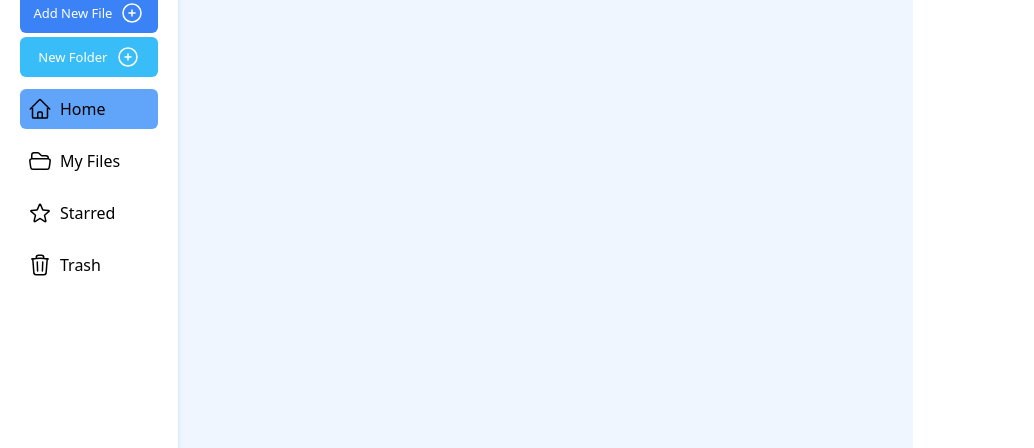
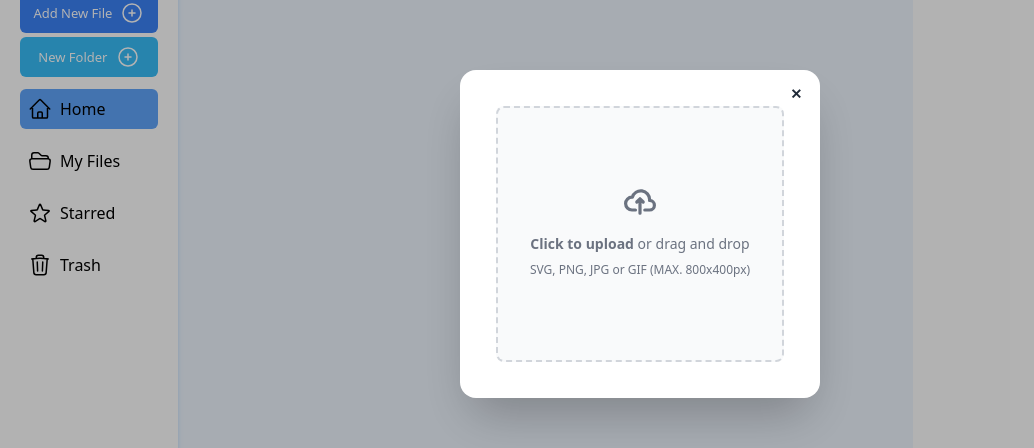
Before and after one commit to yashrajoria/Cloud-File-Manager, a Next.js app: page /folder/1 in a window 1280 px wide. Both pictures are taken after a click on the button "Add New File". Shown: the part 166-614 px from the top of the page, without its empty margins (0-1034 px from the left). Built offline with nearby package versions, Linux system fonts and the light colour scheme; no server answers.

Commit message:
added file upload functionality

```diff
--- /dev/null
+++ b/components/File/UploadFile.js
@@ -0,0 +1,118 @@
+import { doc, getFirestore, setDoc } from "firebase/firestore";
+import React, { useContext } from "react";
+import { app } from "../../Config/FirebaseConfig";
+import { useSession } from "next-auth/react";
+import { ParentFolderIdContext } from "@/Context/ParentFolderIdContext";
+import { ShowToastContext } from "@/Context/ShowToastContext";
+import { getDownloadURL, getStorage, ref, uploadBytes } from "firebase/storage";
+function UploadFileModal({ closeModal }) {
+  const { data: session } = useSession();
+  const { parentFolderId, setParentFolderId } = useContext(
+    ParentFolderIdContext
+  );
+  const { showToastMsg, setShowToastMsg } = useContext(ShowToastContext);
+  //!TODO:Change docId
+  const docId = Date.now();
+  const db = getFirestore(app);
+  const storage = getStorage(app);
+
+  // const onFileUpload = async (file) => {
+  //   // if (file) {
+  //   //   if (file?.size > 1000000) {
+  //   //     setShowToastMsg("File is too large");
+  //   //     return;
+  //   //   }
+  //   // const fileRef = ref(storage, "file/" + file.name);
+
+  //   // uploadBytes(fileRef, file)
+  //   //   .then((snapshot) => {
+  //   //     console.log("Uploaded a blob or file!");
+  //   //   })
+  //   // .then((resp) => {
+  //   //   getDownloadURL(fileRef).then(async (downloadURL) => {
+  //   // console.log("File available at", downloadURL);
+  //   console.log(file);
+  //   await setDoc(doc(db, "files", docId.toString()), {
+  //     name: file.name,
+  //     type: file.name.split(".")[1],
+  //     size: file.size,
+  //     modifiedAt: file.lastModified,
+  //     createdBy: session.user.email,
+  //     parentFolderId: parentFolderId,
+  //     imageUrl: " downloadURL",
+  //     // id: docId,
+  //   });
+  //   // closeModal(true);
+  //   // setShowToastMsg("File Uploaded Successfully!");
+  //   // });
+  //   // });
+  //   // }
+  // };
+
+  //!TODO:Add proper comments and explaination
+  const onFileUpload = async (file) => {
+    console.log(file);
+    await setDoc(doc(db, "files", docId.toString()), {
+      name: file.name,
+      type: file.name.split(".")[1],
+      size: file.size,
+      modifiedAt: file.lastModified,
+      createdBy: session.user.email,
+      parentFolderId: parentFolderId,
+      imageUrl: "./folder.png",
+      // id: docId,
+    });
+    closeModal(true);
+    setShowToastMsg("File Uploaded Successfully");
+  };
+  return (
+    <div>
+      <form method="dialog" className="modal-box p-9 items-center w-[360px]">
+        <button className="btn btn-sm btn-circle btn-ghost absolute right-2 top-2">
+          ✕
+        </button>
+        <div
+          className="w-full items-center
+        flex flex-col justify-center gap-3"
+        >
+          <div className="flex items-center justify-center w-full">
+            <label className="flex flex-col items-center justify-center w-full h-64 border-2 border-gray-300 border-dashed rounded-lg cursor-pointer bg-gray-50 dark:hover:bg-bray-800 dark:bg-gray-700 hover:bg-gray-100 dark:border-gray-600 dark:hover:border-gray-500 dark:hover:bg-gray-600">
+              <div className="flex flex-col items-center justify-center pt-5 pb-6">
+                <svg
+                  className="w-8 h-8 mb-4 text-gray-500 dark:text-gray-400"
+                  aria-hidden="true"
+                  xmlns="http://www.w3.org/2000/svg"
+                  fill="none"
+                  viewBox="0 0 20 16"
+                >
+                  <path
+                    stroke="currentColor"
+                    strokeLinecap="round"
+                    strokeLinejoin="round"
+                    strokeWidth="2"
+                    d="M13 13h3a3 3 0 0 0 0-6h-.025A5.56 5.56 0 0 0 16 6.5 5.5 5.5 0 0 0 5.207 5.021C5.137 5.017 5.071 5 5 5a4 4 0 0 0 0 8h2.167M10 15V6m0 0L8 8m2-2 2 2"
+                  />
+                </svg>
+                <p className="mb-2 text-sm text-gray-500 dark:text-gray-400">
+                  <span className="font-semibold">Click to upload</span> or drag
+                  and drop
+                </p>
+                <p className="text-xs text-gray-500 dark:text-gray-400">
+                  SVG, PNG, JPG or GIF (MAX. 800x400px)
+                </p>
+              </div>
+              <input
+                id="dropzone-file"
+                type="file"
+                className="hidden"
+                onChange={(e) => onFileUpload(e.target.files[0])}
+              />
+            </label>
+          </div>
+        </div>
+      </form>
+    </div>
+  );
+}
+
+export default UploadFileModal;
--- a/components/SidebarNav.js
+++ b/components/SidebarNav.js
@@ -2,6 +2,7 @@
 import React, { useState } from "react";
 import menu from "../data/menu";
 import CreateFolder from "./Folder/CreateFolder";
+import UploadFile from "./File/UploadFile";
 function SidebarNav() {
   const [activeIndex, setActiveIndex] = useState(0);
 
@@ -10,7 +11,10 @@
       <div className="flex justify-center">
         <Image alt="logo" src="/logo1.svg" width={120} height={90} />
       </div>
-      <button className="flex gap-2 items-center bg-blue-500 p-2 w-full justify-center text-white rounded-md px-3 hover:scale-105 transition-all mt-5 text-[13px]">
+      <button
+        onClick={() => window.upload_file.showModal()}
+        className="flex gap-2 items-center bg-blue-500 p-2 w-full justify-center text-white rounded-md px-3 hover:scale-105 transition-all mt-5 text-[13px]"
+      >
         Add New File
         <svg
           xmlns="http://www.w3.org/2000/svg"
@@ -79,6 +83,10 @@
       <dialog id="my_modal_3" className="modal">
         <CreateFolder />
       </dialog>
+
+      <dialog id="upload_file" className="modal">
+        <UploadFile closeModal={() => window.upload_file.close()} />
+      </dialog>
     </div>
   );
 }
--- a/pages/folder/[folderId].js
+++ b/pages/folder/[folderId].js
@@ -29,6 +29,7 @@
     }
   }, [id, session, showToastMsg]);
 
+  //!TODO: Change name for the given below function to the appropriate one, also write explaination for contexts. Change the styling for the subfolder list
   const getUserFolderList = async () => {
     setFolderList([]); //assigning them empty so that values dont get appended wheneber the page is refreshed
     const getQuery = query(
```
